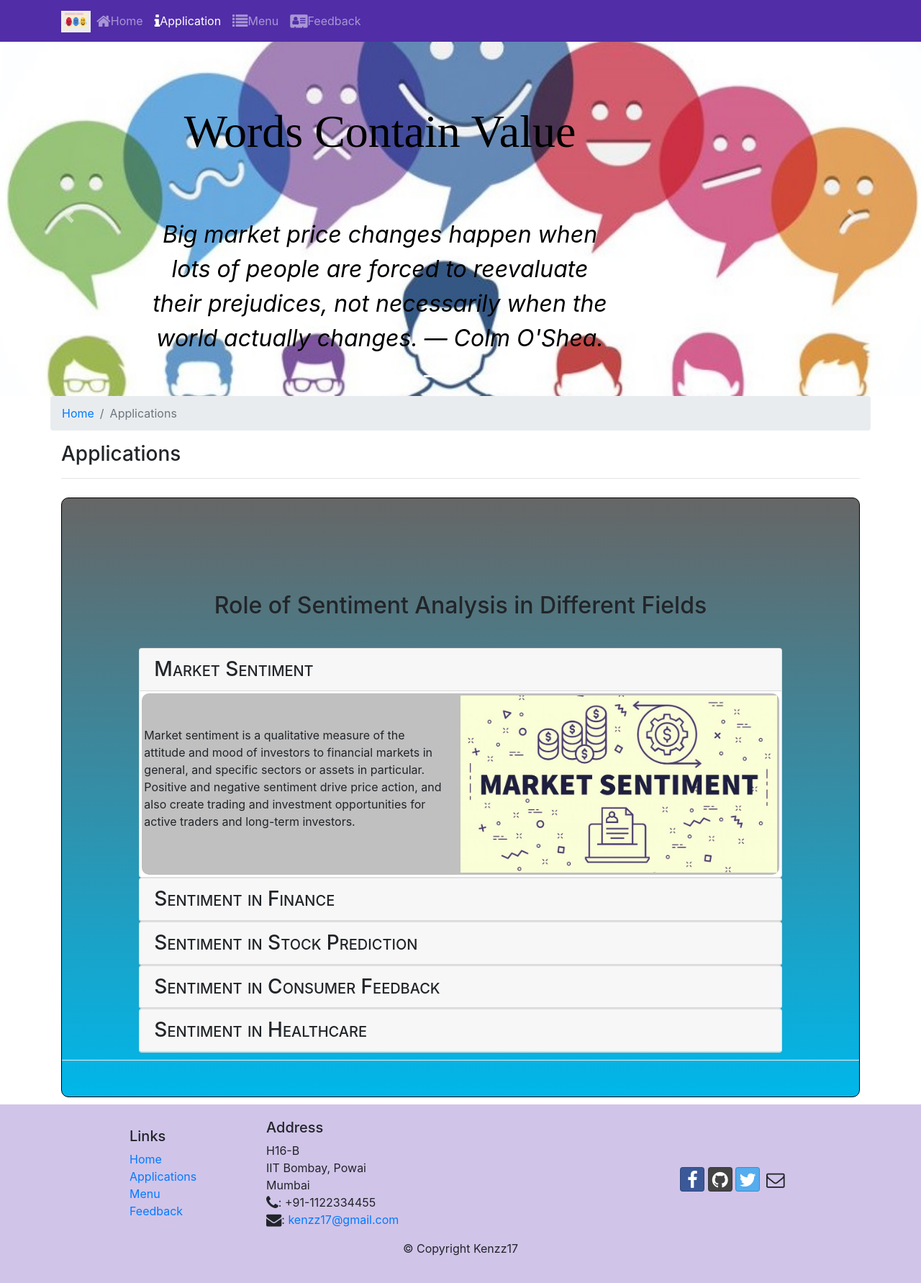
After one commit to kenzz17-ITSP/webpage, a Django app: template templates/applications.html in a window 1280 px wide. The commit adds this page. Shown: the whole page at 72% size. Run offline with Django 3.2, Linux system fonts and the light colour scheme; the template is opened without the code that fills it, so the values that code supplies are empty; some libraries are stand-ins or nearby versions.

Commit message:
Add files via upload

```diff
--- /dev/null
+++ b/templates/applications.html
@@ -0,0 +1,225 @@
+{% load static %}
+<!DOCTYPE html>
+<html lang="en">
+
+<head>
+
+    <meta charset="utf-8">
+    <meta name="viewport" content="width=device-width, initial-scale=1, shrink-to-fit=no">
+    <meta http-equiv="x-ua-compatible" content="ie=edge">
+
+    <link rel="stylesheet" href="{% static 'bootstrap/css/bootstrap.min.css' %}">
+    <link rel="stylesheet" type="text/css" href="{% static 'font-awesome/css/font-awesome.min.css' %}">
+    <link rel="stylesheet" type="text/css" href="{% static 'bootstrap-social/bootstrap-social.css' %}">
+    <link rel="stylesheet" type="text/css" href="{% static 'css/senti.css' %}">
+    <script type="text/javascript" src="{% static 'array1.js' %}"></script>
+    <title>Applications</title>
+</head>
+
+<body>
+    <nav class="navbar navbar-dark navbar-expand-sm fixed-top">
+        <div class="container">
+            <button class="navbar-toggler" type="button" data-toggle="collapse" data-target="#Navbar">
+                <span class="navbar-toggler-icon"></span>
+
+            </button>
+            <a href="itsp1.html" class="navbar-brand mr-auto "><img src="static/img/sentiment.jpg" height="30" width="41"></a>
+            <div class="collapse navbar-collapse" id="Navbar">
+                <ul class="navbar-nav mr-auto">
+                    <li class="nav-item"><a href="index" class="nav-link"><span class="fa fa-home fa-lg"></span>Home</a></li>
+                    <li class="nav-item active"><a href="#" class="nav-link"><span class="fa fa-info fa-lg"></span>Application</a></li>
+                    <li class="nav-item "><a href="#" class="nav-link"><span class="fa fa-list fa-lg"></span>Menu</a></li>
+                    <li class="nav-item "><a href="feedback" class="nav-link"><span class="fa fa-address-card fa-lg"></span>Feedback</a></li>
+                </ul>
+
+            </div>
+        </div>
+    </nav>
+
+    <header>
+        <div id="carousel" class="carousel slide" data-ride="carousel" >
+            <div class="carousel-inner" role="listbox">
+                <div class="carousel-item active" style="background-color: #808080; background-image: url('static/img/sentiment3.jpg');">
+                    <div class="carousel-caption ">
+                        <div class="row row-header">
+                            <div class="col-12 col-sm-9">
+                                <h1 style="font-family: serif; margin-top: 1px;text-align: center;font-size: 400%;color: black" >Words Contain Value</h1><br><br><br>
+                                <p class="d-none d-md-block" style="color: black;"><em>Big market price changes happen when lots of people are forced to reevaluate their prejudices, not necessarily when the world actually changes. — Colm O'Shea.</em></p>
+                            </div>
+                        </div>
+                    </div>
+                </div>
+                <div class="carousel-item" style="background-color: #ff0; background-image: url('static/img/sentiment2.png')">
+                </div>
+
+                <div class="carousel-item" style="background-color: #808080; background-image: url('static/img/dream_h4.jpg');">
+                </div>
+            </div>
+            <ol class="carousel-indicators">
+                <li data-target="#carousel" data-slide-to="0" class="active"></li>
+                <li data-target="#carousel" data-slide-to="1"></li>
+                <li data-target="#carousel" data-slide-to="2"></li>
+            </ol>
+            <a class="carousel-control-prev" href="#carousel" role="button" data-slide="prev">
+                <span class="carousel-control-prev-icon" aria-hidden="true"></span>
+            </a>
+            <a class="carousel-control-next" href="#carousel" role="button" data-slide="next">
+                <span class="carousel-control-next-icon" aria-hidden="true"></span>
+            </a>
+        </div>
+    </header>
+    <div class="container">
+        <div class="row">
+            <ol class="col-12 breadcrumb">
+                <li class="breadcrumb-item"><a href="./itsp1.html">Home</a></li>
+                <li class="breadcrumb-item active">Applications</li>
+            </ol>
+            <div class="col-12">
+               <h3>Applications</h3>
+               <hr>
+            </div>
+        </div>
+        <div class="myclass">
+            <div class="row row-content">
+                <div class="col-12 col-md-10 m-auto">
+                    <h2 style="text-align: center;">Role of Sentiment Analysis in Different Fields</h2>
+                    <div id="accordion">
+                        <div class="card">
+                            <div class="card-header" role="tab" id="1head">
+                                <h3 class="mb-0"><a data-toggle="collapse" data-target="#market">
+                                Market Sentiment
+                                </a></h3>
+                            </div>
+                            <div class="collapse show" id="market" data-parent="#accordion">
+                                <div class="card-body">
+                                    <div class="media">
+                                        <div class="media-body align-self-center">
+                                            <p class="d-sm-inline-block">Market sentiment is a qualitative measure of the attitude and mood of investors to financial markets in general, and specific sectors or assets in particular. Positive and negative sentiment drive price action, and also create trading and investment opportunities for active traders and long-term investors.</p>
+                                        </div>
+                                        <img class="ml-3 image-thumbnail" src="static/img/s_m.jpg" alt="Market Sentiment" style="width: 50%">
+                                    </div>
+                                </div>
+                            </div>
+                        </div>
+                        <div class="card">
+                            <div class="card-header" role="tab" id="2head">
+                                <h3 class="mb-0"><a class="collapsed" data-toggle="collapse" data-target="#finance">
+                                Sentiment in Finance
+                                </a></h3>
+                            </div>
+
+                            <div  class="collapse" id="finance" data-parent="#accordion">
+                                <div class="card-body">
+                                    <div class="media">
+                                        <img class="mr-3 image-thumbnail" src="static/img/s_ff.jpg" alt="" style="width: 50%">
+                                        <div class="media-body align-self-center">
+                                            <p class="d-sm-block">The most common use of The Sentiment Analysis API in the financial sector will be the analysis of financial news, in particular to predicting the behaviour and possible trend of stock markets. ... In real life, Financial Market Analysts make predictions on the stock market based on opinions and happenings in the news.</p>
+                                        </div>
+                                    </div>
+                                </div>
+                            </div>
+                        </div>
+                        <div class="card">
+                            <div class="card-header" role="tab" id="3head">
+                                <h3 class="mb-0"><a class="collapsed" data-toggle="collapse" data-target="#stock">
+                                Sentiment in Stock Prediction
+                                </a></h3>
+                            </div>
+                            <div class="collapse" id="stock" data-parent="#accordion">
+                                <div class="card-body">
+                                    <div class="media">
+                                        <div class="media-body align-self-center">
+                                            <p class="d-sm-block">Before investing money, it is very important for investors to predict the stock market. ... In this research work importance of sentiment analysis for stock market indicators such as Sensex and Nifty has been done to predict the price of stock. Finally, we draw conclusions and provide suggestions for future work</strong></p>
+                                        </div>
+                                        <img class="ml-3 image-thumbnail" src="static/img/s_s.jpeg" alt="Stocks" style="width: 50%">
+                                    </div>
+                                </div>
+                            </div>
+                        </div>
+                        <div class="card">
+                            <div class="card-header" role="tab" id="4head">
+                                <h3 class="mb-0"><a class="collapsed" data-toggle="collapse" data-target="#ang">
+                                Sentiment in Consumer Feedback
+                                </a></h3>
+                            </div>
+
+                            <div  class="collapse" id="ang" data-parent="#accordion">
+                                <div class="card-body">
+                                    <div class="media">
+                                        <img class=" mr-3 image-thumbnail" src="static/img/s_c.png" alt="" style="width: 50%">
+                                        <div class="media-body align-self-center">
+                                            <p class="d-sm-block">Analyzing E-Commerce data will help online retailers to understand customer expectations, provide better shopping experience and to increase the sales. Sentiment Analysis can be used to identify positive, negative and neutral information from the customer reviews.</p>
+                                        </div>
+                                    </div>
+
+                                </div>
+                            </div>
+                        </div>
+                        <div class="card">
+                            <div class="card-header" role="tab" id="5head">
+                                <h3 class="mb-0"><a class="collapsed" data-toggle="collapse" data-target="#health">
+                                Sentiment in Healthcare
+                                </a></h3>
+                            </div>
+                            <div  class="collapse" id="health" data-parent="#accordion">
+                                <div class="card-body">
+                                    <div class="media">
+                                        <div class="media-body align-self-center">
+                                            <p class="d-sm-block">Importance of Patient Sentiment Analysis for Healthcare Organizations. Patient sentiment analysis enables healthcare providers to understand what patients feel about them, identify gaps in their patient experience, and implement timely corrective measures.</p>
+                                            The benefit of aptient sentiment analysis include:
+                                            <br>i) Gathering in-depth insight on the patient experience<br>ii) Quantifying departmental and employee performance
+                                        </div>
+                                        <img class="   ml-3 image-thumbnail" src="static/img/s_h.png" alt="Healthcare" style="width: 50%">
+                                    </div>
+                                </div>
+                            </div>
+                        </div>
+                    </div>
+                </div>
+            </div>
+        </div>
+   </div>
+    <footer class="footer">
+        <div class="container">
+            <div class="row align-items-center">
+                <div class="col-4 offset-1 col-sm-2">
+                    <h5>Links</h5>
+                    <ul class="list-unstyled">
+                        <li><a href="/itsp1.html">Home</a></li>
+                        <li><a href="#">Applications</a></li>
+                        <li><a href="#">Menu</a></li>
+                        <li><a href="feedback.html">Feedback</a></li>
+                    </ul>
+                </div>
+                <div class="col-7 col-sm-5">
+                    <h5>Address</h5>
+                    <address>
+                        H16-B<br>
+                        IIT Bombay, Powai<br>
+                        Mumbai<br>
+                        <i class="fa fa-phone fa-lg"></i>: +91-1122334455<br>
+                        <i class="fa fa-envelope fa-lg"></i>: <a href="mailto:kenzz17@gmail.com">kenzz17@gmail.com</a>
+                   </address>
+                </div>
+                <div class="col-12 col-sm-4 ">
+                    <div class="text-center">
+                        <a class="btn btn-social-icon btn-facebook" href="https://www.facebook.com/"><i class="fa fa-facebook fa-lg"></i></a>
+                        <a class="btn btn-social-icon btn-github" href="https://www.github.com/orgs/kenzz17-ITSP/dashboard"><i class="fa fa-github fa-lg"></i></a>
+                        <a class="btn btn-social-icon btn-twitter" href="http://twitter.com/"><i class="fa fa-twitter fa-lg"></i></a>
+                        <a class="btn btn-social-icon" href="mailto:noone@gmail.com"><i class="fa fa-envelope-o fa-lg"></i></a>
+                    </div>
+                </div>
+           </div>
+           <div class="row justify-content-center">
+                <div class="col-auto">
+                    <p>© Copyright Kenzz17</p>
+                </div>
+           </div>
+        </div>
+    </footer>
+    <script src="{% static 'jquery/jquery.slim.min.js' %}"></script>
+    <script src="{% static 'popper/popper.min.js' %}"></script>
+    <script src="{% static 'bootstrap/js/bootstrap.min.js' %}"></script>
+</body>
+
+</html>
```
Also changed, not shown: templates/feedback.html (+14 -15 lines), templates/itsp1.html (+13 -13 lines).
